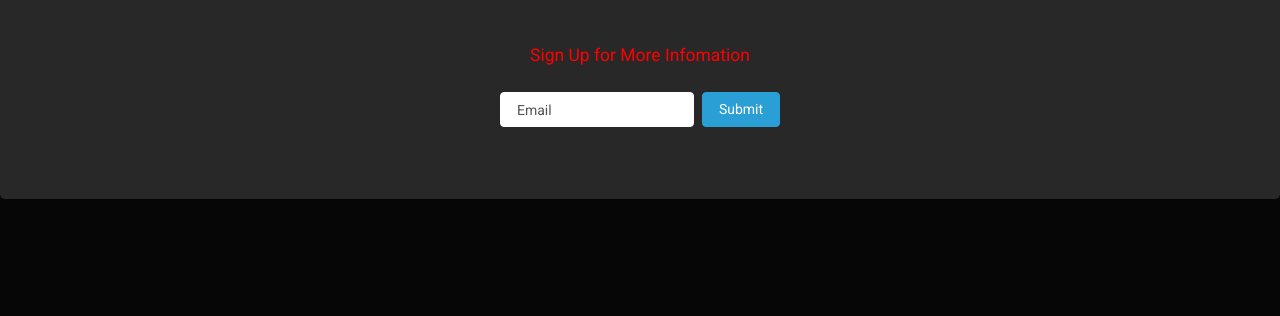
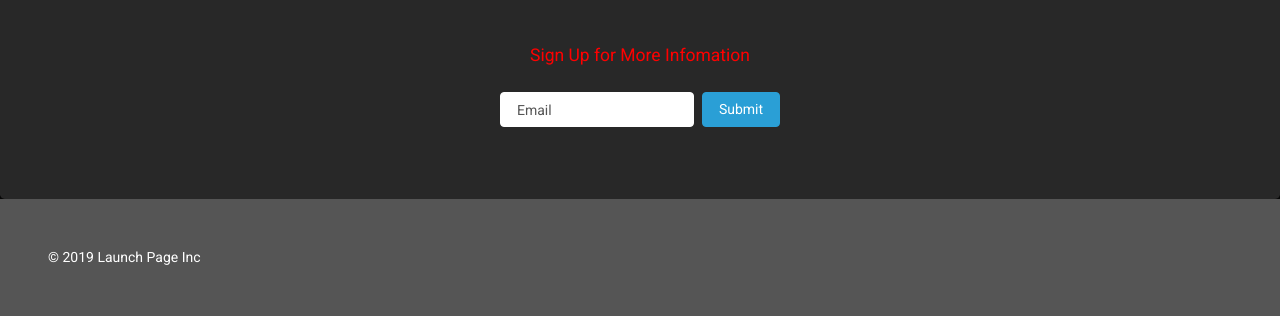
Before and after one commit to SawyerCherry/launch-page, a plain HTML site: page index.html in a window 1280 px wide. Shown: the part 1620-1936 px from the top of the page. Before the commit the page ends 1819 px from the top, so only its background shows below. Drawn offline with nearby package versions, Linux system fonts and the light colour scheme.

Commit message:
Add files via upload

```diff
--- a/index.html
+++ b/index.html
@@ -75,5 +75,11 @@
      </div>
    </div>
 
+   <!-- FOOTER -->
+ <div class="bg-secondary p-5 text-white">
+   &copy; 2019 Launch Page Inc
+ </div>
+
+
 </body>
 </html>
```
